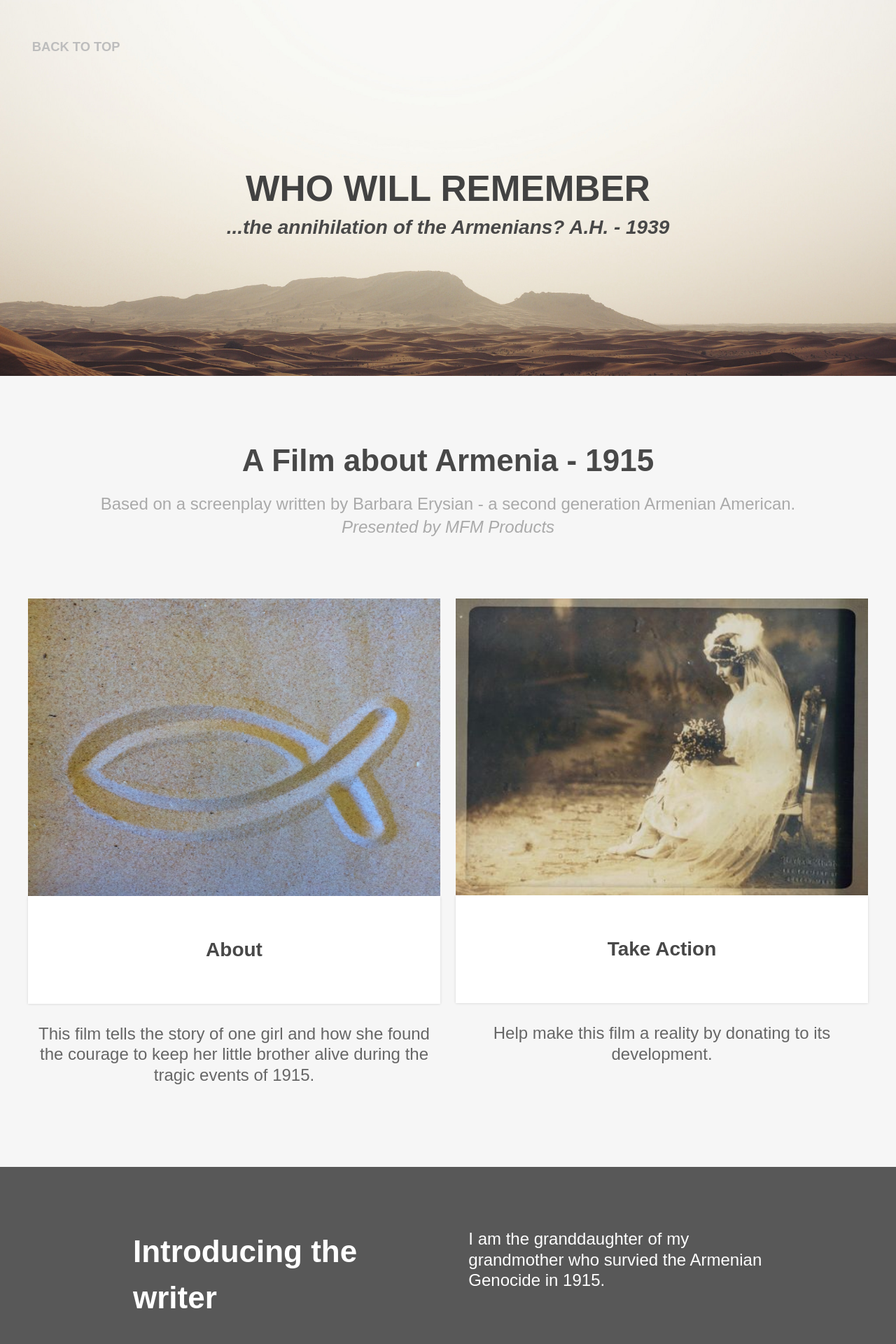
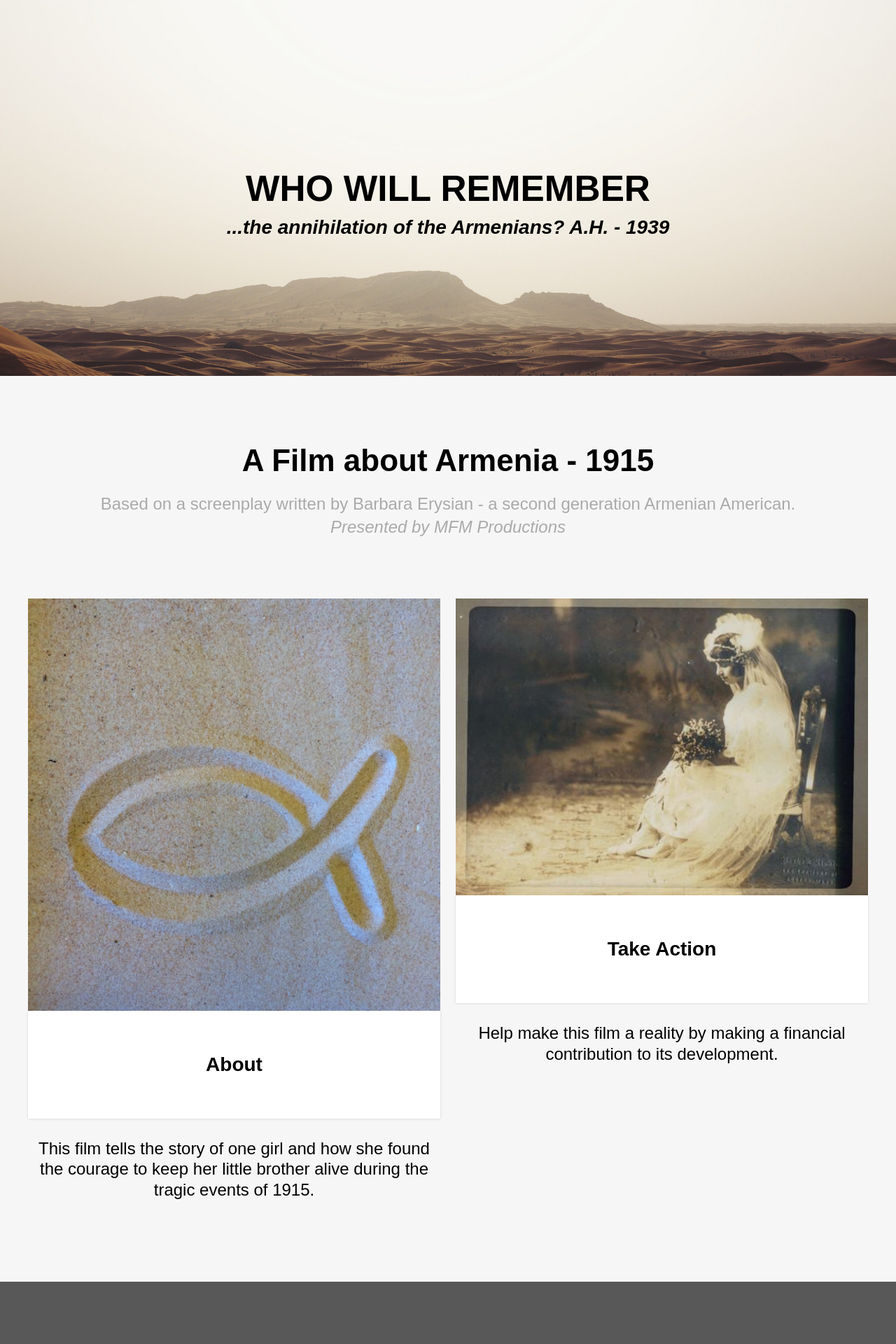
Before and after one commit to jacburge/wewillremember, a Flask app: page / in a window 1280 px wide. Shown: the top 1920 px of the page at 70% size. Run offline with Flask 2, Linux system fonts and the light colour scheme; some web fonts are replaced.

Commit message:
Minor modifications based on initial feedback

```diff
--- a/app/static/css/style.css
+++ b/app/static/css/style.css
@@ -28,7 +28,8 @@
 		}
 
 	body, input, select, textarea {
-		color: #666;
+		/*color: #666;*/
+		color:#000;
 		font-family: "Arapey", Arial, Helvetica, sans-serif;
 		font-size: 13pt;
 		font-weight: 400;
@@ -49,7 +50,8 @@
 		}
 
 	strong, b {
-		color: #484848;
+		/*color: #484848;*/
+		color:#000;
 		font-weight: 700;
 	}
 
@@ -62,7 +64,8 @@
 	}
 
 	h1, h2, h3, h4, h5, h6 {
-		color: #484848;
+		/*color: #484848;*/
+		color:#000;
 		font-weight: 700;
 		line-height: 1em;
 		margin: 0 0 1em 0;
@@ -1070,7 +1073,8 @@
 		}
 
 		#banner h2 {
-			color: #424242;
+			/*color: #424242;*/
+			color:#000;
 			display: inline-block;
 			font-size: 3.5em;
 			line-height: 1.35;
--- a/app/templates/index.html
+++ b/app/templates/index.html
@@ -25,16 +25,16 @@
 	<body class="landing">
 
 		<!-- Header -->
-			<header id="header" class="alt" style="position:fixed">
-				<h1><strong><a href="#" style="color:#bdbdbd">Back to Top</a></strong></h1>
-				<nav id="nav">
+		<!-- 	<header id="header" class="alt" style="position:fixed"> -->
+				<!-- <h1><strong><a href="#" style="color:#bdbdbd">Back to Top</a></strong></h1>-->
+				<!-- <nav id="nav">  -->
 	<!-- 				<ul>
 						<li><a href="/">Home</a></li>
 						<li><a href="/generic">Background</a></li>
 						<li><a href="/elements">Donate</a></li>
 					</ul> -->
-				</nav>
-			</header>
+			<!-- 	</nav> -->
+			<!-- </header> -->
 
 		<!-- Banner -->
 			<section id="banner">
@@ -71,12 +71,12 @@
 						<header class="major">
 							<h2>A Film about Armenia - 1915</h2>
 							<p>Based on a screenplay written by Barbara Erysian - a second generation Armenian American.</p>
-							<p><em>Presented by MFM Products</em><p>
+							<p><em>Presented by MFM Productions</em><p>
 						</header>
 						<div class="row 150%">
 							<div class="6u 12u$(xsmall)">
 								<div class="image fit captioned">
-									<img src="../static/img/fish.JPG" style="height:425px"alt="" />
+									<img src="../static/img/fish.JPG" alt="" />
 									<h3>About</h3>
 									<p>This film tells the story of one girl and how she found the courage to keep her little brother alive during the tragic events of 1915.</p>
 								</div>
@@ -85,7 +85,7 @@
 								<div class="image fit captioned">
 									<img src="../static/img/mother.jpg" alt="" />
 									<h3>Take Action</h3>
-									<p>Help make this film a reality by donating to its development.</p>
+									<p>Help make this film a reality by making a financial contribution to its development.</p>
 								</div>
 							</div>
 						</div>
@@ -105,7 +105,7 @@
 								</header>
 							</div>
 							<div class="6u$ 12u$(medium)">
-								<p>I am the granddaughter of my grandmother who survied the Armenian Genocide in 1915.</p>
+								<p>I am the granddaughter of my grandmother who survived the Armenian Genocide in 1915.</p>
 							</div>
 						</div>
 					</div>
@@ -122,8 +122,8 @@
 							<div class="6u 12u$(xsmall)">
 								<!-- <div class="image fit captioned"> -->
 									<!-- <img src="../static/img/fish.JPG" style="height:425px"alt="" /> -->
-									<h3>Donate</h3>
-								<p>You can make a difference. Your donation allows us to continue this project.</p>
+									<h3>Get Involved</h3>
+								<p>You can make a difference. Your contribution allows us to continue this project.</p>
 								<p>We will continue to connect to people and create partnerships. We will ultimately create a film dedicated to those who perished.</p>
 								<!-- </div> -->
 							</div>
@@ -224,17 +224,19 @@
 					<div class="container">
 						<header class="major">
 							<h2>Contact Barbara</h2>
-							<p>Send an email by clicking the button below, or visit the Facebook page. </p>
+							<p>Send an email to berysian@gmail.com or visit the Facebook page. </p>
 						</header>
-						<ul class="actions">
+						<!-- <ul class="actions">
 							<li><a href="mailto:berysian@gmail.com" class="button default big">Get in touch</a></li>
-						</ul>
+						</ul> -->
 					</div>
 				</section>
 
 		<!-- Footer -->
 			<footer id="footer">
 				<div class="container">
+					<h1><strong><a href="#" style="color:#bdbdbd;font-size:24px">Back to Top</a></strong></h1>
+					<br>
 					<ul class="icons">
 						<li><a href="https://www.facebook.com/Who-Will-Remember-505236196315740/?ref=hl" class="icon fa-facebook"></a></li>
 					<!-- 	<li><a href="#" class="icon fa-twitter"></a></li>
```
